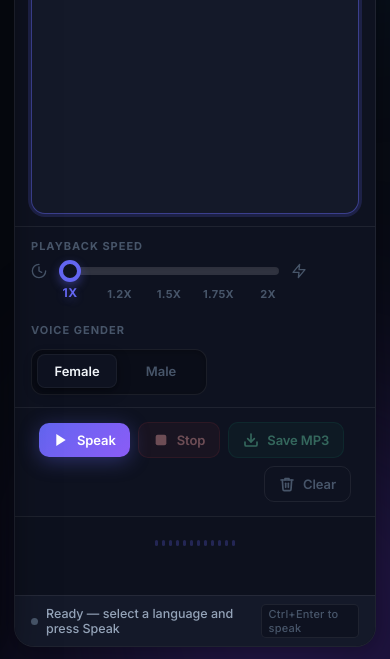
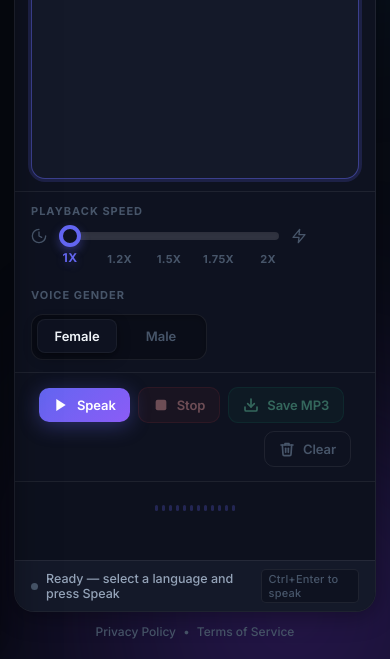
Before and after one commit to Satbir-Singh-42/text_to_voice_PRO, a Flask app: page / in a window 390 px wide. Shown: the part 1326-1985 px from the top of the page. Run offline with Flask 3, Linux system fonts and the light colour scheme.

Commit message:
feat: add responsive UI, SEO metadata, and legal pages with custom styling

```diff
--- a/app.py
+++ b/app.py
@@ -322,6 +322,16 @@ def favicon():
     )
 
 
+@app.route("/privacy")
+def privacy():
+    return render_template("privacy.html")
+
+
+@app.route("/terms")
+def terms():
+    return render_template("terms.html")
+
+
 @app.route("/robots.txt")
 def robots():
     from flask import Response
--- a/static/css/style.css
+++ b/static/css/style.css
@@ -666,6 +666,25 @@ body.light .loader-overlay { background: rgba(240,244,255,0.88); }
 }
 .upi-id-text { font-size: 13px; font-weight: 600; color: var(--text-3); }
 
+/* ── Footer ─────────────────────────────────────────────────── */
+.app-footer {
+  text-align: center;
+  padding: 0 0 20px 0;
+  font-size: 12px;
+  color: var(--text-3);
+  font-weight: 500;
+}
+.app-footer a {
+  color: var(--text-3);
+  text-decoration: none;
+  transition: color var(--transition);
+  margin: 0 4px;
+}
+.app-footer a:hover {
+  color: var(--accent);
+  text-decoration: underline;
+}
+
 /* ── Responsive ─────────────────────────────────────────────── */
 @media (max-width: 720px) {
   .sidebar {
--- a/templates/index.html
+++ b/templates/index.html
@@ -103,6 +103,11 @@
     }
   }
   </script>
+
+  <!-- ── Google AdSense (Placeholder) ─────────────────────── -->
+  <!-- PASTE YOUR ADSENSE <script> TAG HERE ONCE APPROVED -->
+  <!-- <script async src="https://pagead2.googlesyndication.com/pagead/js/adsbygoogle.js?client=ca-pub-XXXXXXXXXXXXXXXX" crossorigin="anonymous"></script> -->
+
 </head>
 
 <body>
@@ -362,8 +367,13 @@
         </div>
 
       </div><!-- /card -->
+
+      <!-- ── Footer ─────────────────────────────────────────────── -->
+      <footer class="app-footer">
+        <a href="/privacy" target="_blank">Privacy Policy</a> &bull;
+        <a href="/terms" target="_blank">Terms of Service</a>
+      </footer>
     </main>
-
     <!-- ── Support Modal ────────────────────────────────────────── -->
     <div class="modal-overlay" id="donateModal">
       <div class="modal-content">
```
Also changed, not shown: templates/privacy.html (added, +33 -0 lines), templates/terms.html (added, +35 -0 lines).
